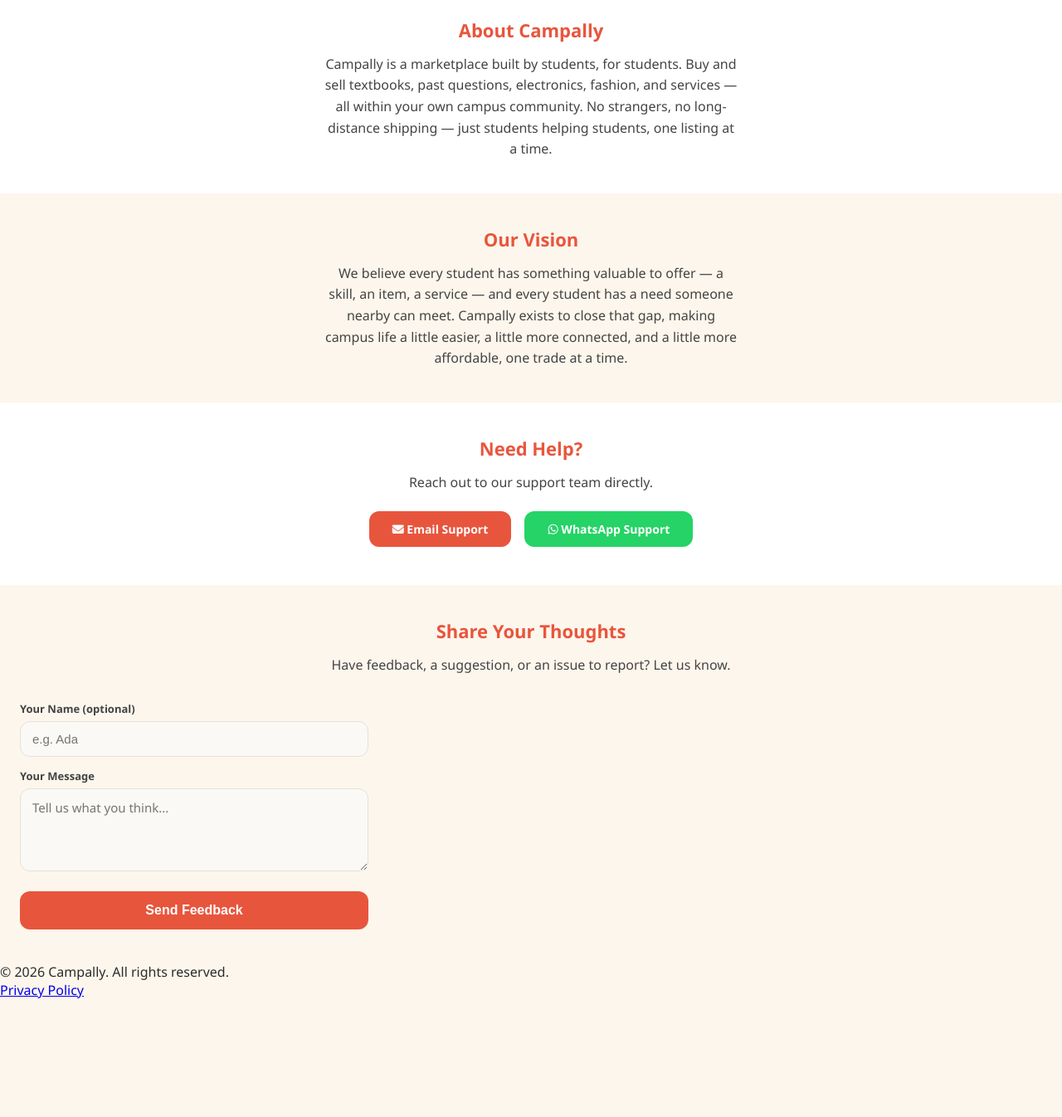
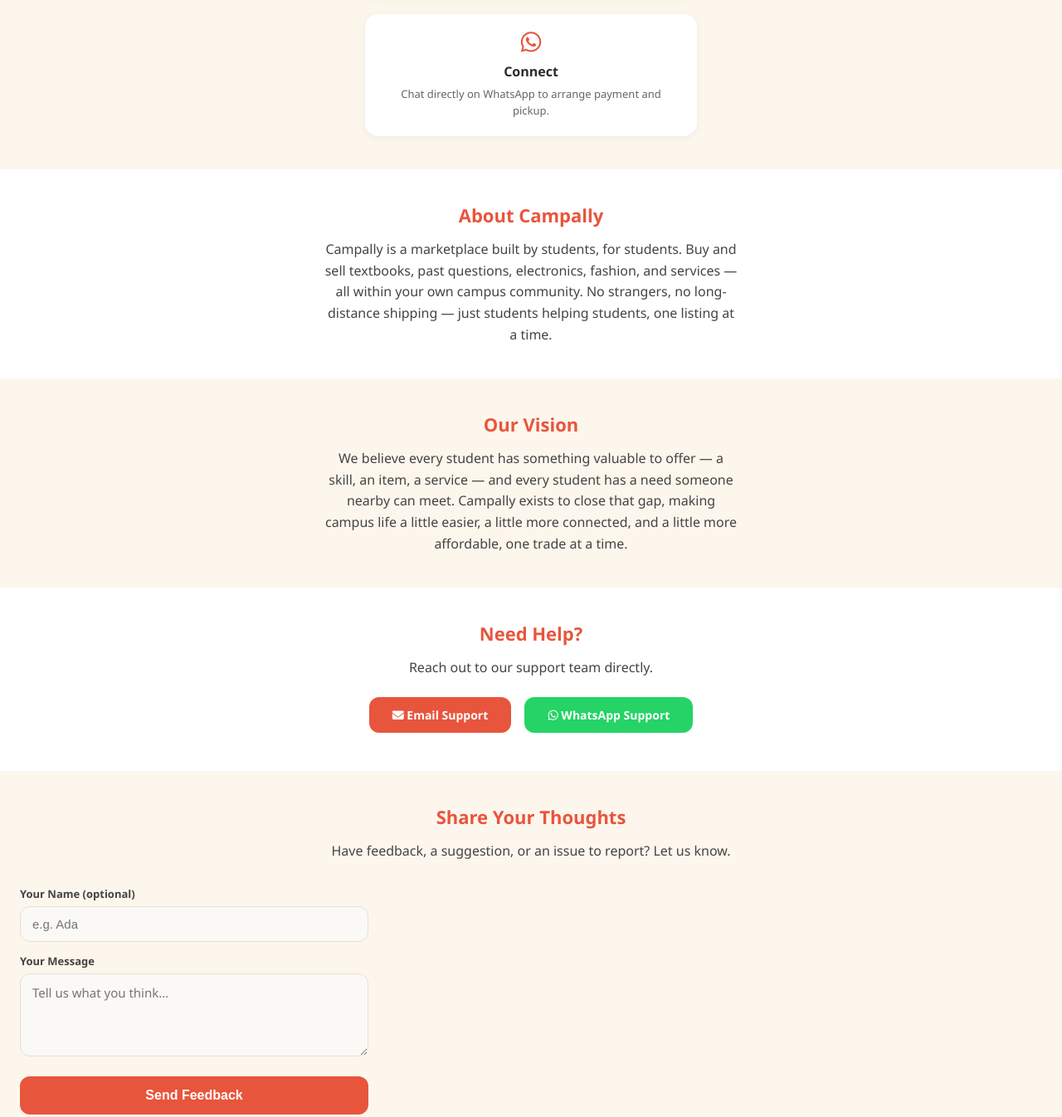
Before and after one commit to Harmsik/Campally, a plain HTML site: page index.html in a window 1280 px wide. Shown: the part 841-2187 px from the top of the page at 83% size. Before the commit the page ends 2045 px from the top, so only its background shows below. Drawn offline with nearby package versions, Linux system fonts and the light colour scheme.

Commit message:
Add styles for steps grid and step card components

```diff
--- a/style.css
+++ b/style.css
@@ -420,3 +420,49 @@
   max-width: 500px;
   margin: 0 auto;
 }
+.steps-grid {
+  display: flex;
+  flex-direction: column;
+  gap: 20px;
+  max-width: 400px;
+  margin: 0 auto;
+}
+
+.step-card {
+  background: #FFFFFF;
+  border-radius: 16px;
+  padding: 20px;
+  text-align: center;
+  box-shadow: 0 2px 10px rgba(0,0,0,0.05);
+}
+
+.step-card i {
+  font-size: 28px;
+  color: #E8553D;
+  margin-bottom: 10px;
+}
+
+.step-card h3 {
+  font-size: 16px;
+  margin-bottom: 6px;
+}
+
+.step-card p {
+  font-size: 13px;
+  color: #666;
+}
+
+.site-footer {
+  text-align: center;
+  padding: 24px 20px 100px 20px;
+  background: #FDF6EC;
+  color: #999;
+  font-size: 13px;
+}
+
+.site-footer a {
+  color: #E8553D;
+  text-decoration: none;
+  margin-top: 6px;
+  display: inline-block;
+}
```
